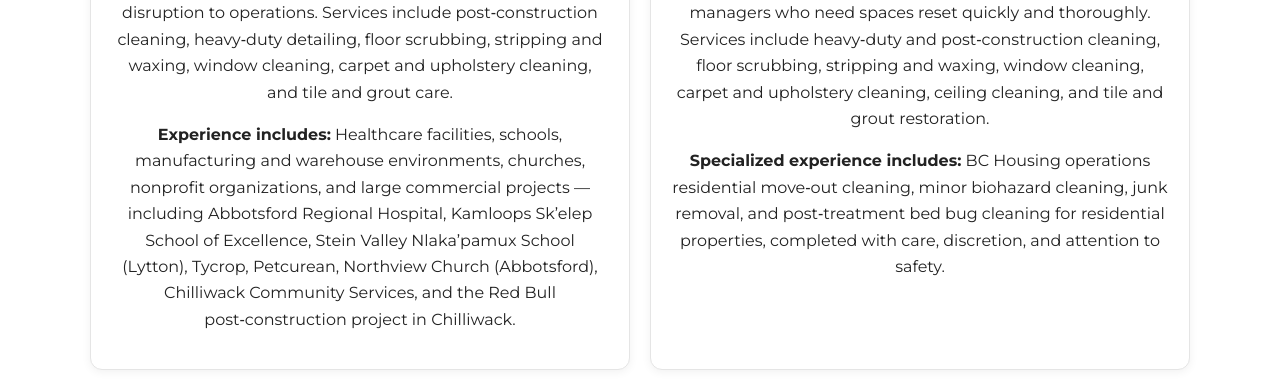
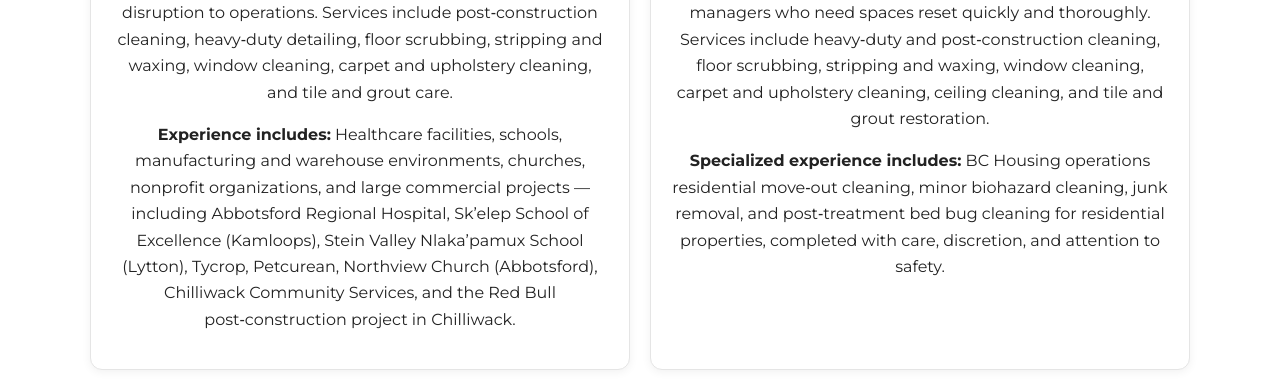
Before and after one commit to rochacontracting87-ai/rochacontracting-site, a plain HTML site: page index.html in a window 1280 px wide. Shown: the part 880-1263 px from the top of the page. Drawn offline with Linux system fonts and the light colour scheme.

Commit message:
Update index.html

```diff
--- a/index.html
+++ b/index.html
@@ -233,7 +233,7 @@
           <strong>Experience includes:</strong> Healthcare facilities, schools,
           manufacturing and warehouse environments, churches, nonprofit organizations,
           and large commercial projects — including Abbotsford Regional Hospital,
-          Kamloops Sk’elep School of Excellence, Stein Valley Nlaka’pamux School (Lytton),
+          Sk’elep School of Excellence (Kamloops), Stein Valley Nlaka’pamux School (Lytton),
           Tycrop, Petcurean, Northview Church (Abbotsford), Chilliwack Community Services,
           and the Red Bull post‑construction project in Chilliwack.
         </p>
```
